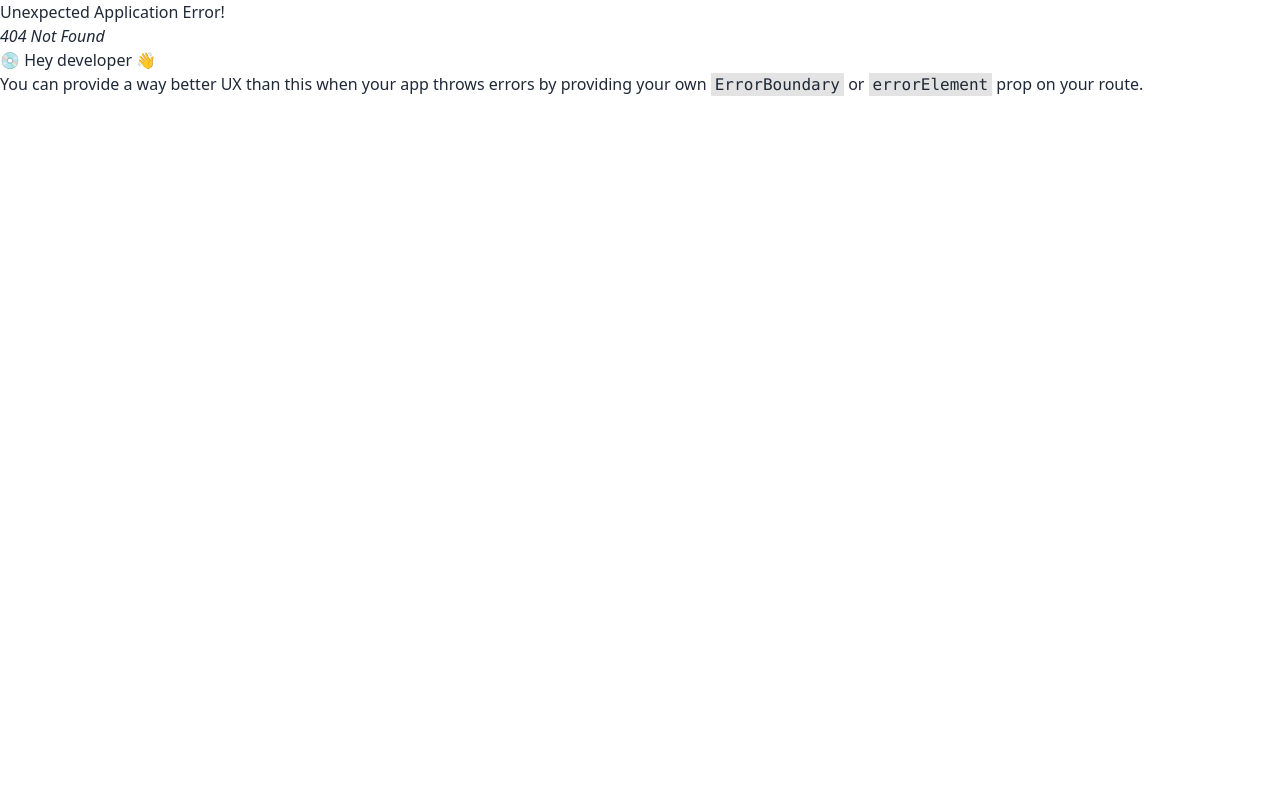
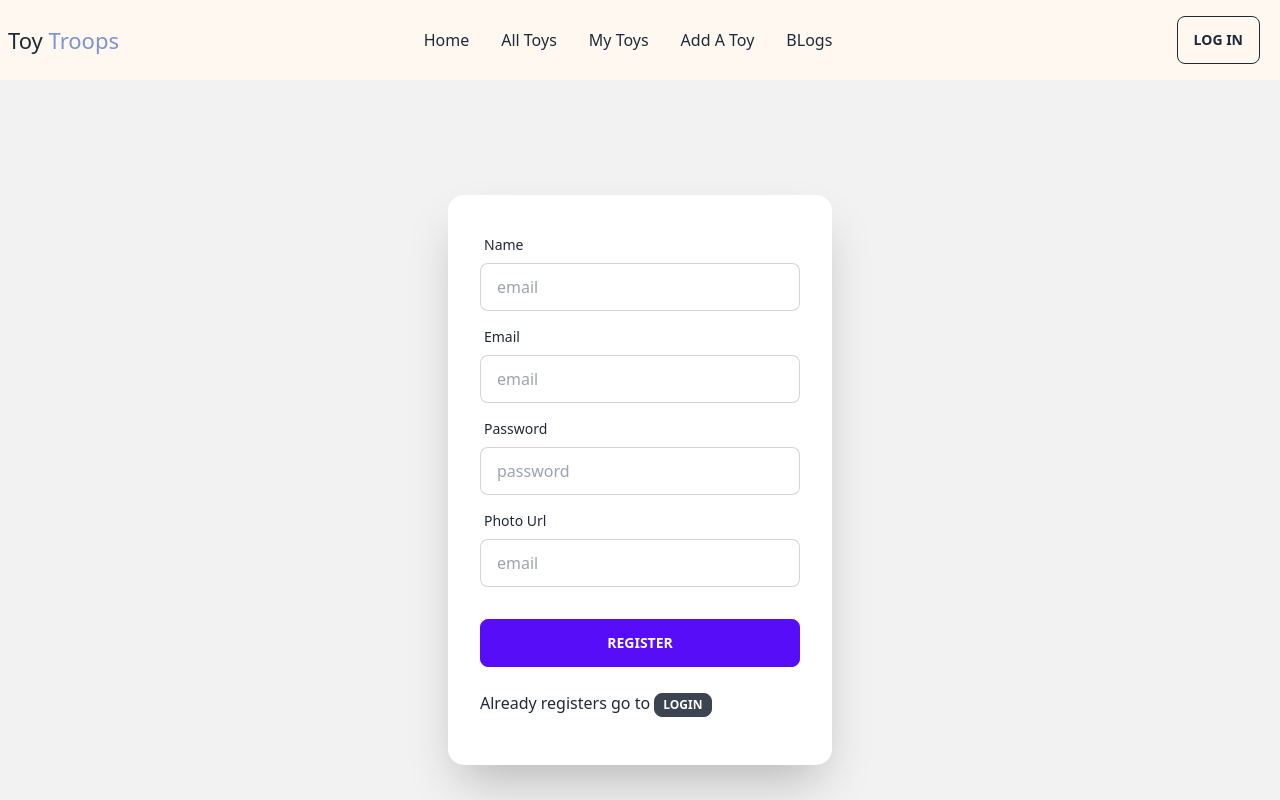
Before and after one commit to hasanm-tech/toy-troops-client, a React (Vite) app: page /register in a window 1280 px wide. Before the commit this address had no page. Shown: the top 800 px of the page. Built offline with nearby package versions, Linux system fonts and the light colour scheme.

Commit message:
login and register page added

```diff
--- a/src/App.jsx
+++ b/src/App.jsx
@@ -1,10 +1,7 @@
-import { useState } from 'react'
-import reactLogo from './assets/react.svg'
-import viteLogo from '/vite.svg'
+
 import './App.css'
 
 function App() {
-  const [count, setCount] = useState(0)
 
   return (
     <>
--- a/src/Component/Shared/Footer/Footer.jsx
+++ b/src/Component/Shared/Footer/Footer.jsx
@@ -2,8 +2,8 @@ import React from "react";
 
 const Footer = () => {
   return (
-    <>
-    <footer className="footer p-10 bg-[#fff] text-neutral-content" >
+    <section className=" bg-[#fff] footer-bg">
+        <footer className="footer p-10 container mx-auto  text-neutral-content" >
             <div className="items-center grid-flow-col">
             <h2 className="lg:text-2xl text-lg font-bold text-[#000000be]">Toy <span className="text-[#7d93cd]">Troops</span></h2>
 
@@ -35,7 +35,8 @@ const Footer = () => {
             <p>Copyright © 2023 - All right reserved</p>
         </div>
 
-    </>
+    </section>
+
   );
 };
 
--- a/src/Component/Shared/Header/Header.css
+++ b/src/Component/Shared/Header/Header.css
@@ -7,7 +7,7 @@ a:active{
     background-color: #7d93cd !important;
 }
 
-.footer{
+.footer-bg{
     background-image: url(../../../assets/footer.png);
     background-position: center;
     background-size: cover;
--- a/src/Component/Shared/Header/Header.jsx
+++ b/src/Component/Shared/Header/Header.jsx
@@ -4,7 +4,8 @@ import './Header.css'
 
 const Header = () => {
   return (
-    <div className="navbar  bg-[#fff8f0] py-4">
+    <section className=" bg-[#fff8f0]">
+        <div className="navbar container mx-auto  py-4">
         <div className="navbar-start">
             <div className="dropdown">
             <label tabIndex={0} className="btn btn-ghost lg:hidden">
@@ -76,14 +77,15 @@ const Header = () => {
 
 
         <div className="navbar-end mx-3">
-      <button className="btn btn-circle btn-outline">
-        User
+        <button className="btn btn-outline">
+            <Link to='login'>Log in</Link>
             </button>
         </div>
 
 
 
         </div>
+    </section>
   );
 };
 
--- /dev/null
+++ b/src/Pages/Login/Login.jsx
@@ -0,0 +1,39 @@
+import React from 'react';
+import { Link } from 'react-router-dom';
+
+const Login = () => {
+    return (
+        <section>
+            <div className="hero min-h-screen bg-base-200">
+                <div className="hero-content w-1/2 flex-col lg:flex-row-reverse">
+                    <div className="card flex-shrink-0 w-full max-w-sm shadow-2xl bg-base-100">
+                    <div className="card-body">
+                        <div className="form-control">
+                        <label className="label">
+                            <span className="label-text">Email</span>
+                        </label>
+                        <input type="text" name='email' placeholder="email" className="input input-bordered" />
+                        </div>
+                        <div className="form-control">
+                        <label className="label">
+                            <span className="label-text">Password</span>
+                        </label>
+                        <input type="text" name='pass' placeholder="password" className="input input-bordered" />
+                        <label className="label">
+                            <a href="#" className="label-text-alt link link-hover">Forgot password?</a>
+                        </label>
+                        </div>
+                        <div className="form-control mt-6">
+                        <button className="btn btn-primary">Login</button>
+                        </div>
+
+                        <p className='py-4'>New user go to <button className='btn btn-xs'><Link to='/register'>Register</Link></button></p>
+                    </div>
+                    </div>
+                </div>
+                </div>
+        </section>
+    );
+};
+
+export default Login;
--- /dev/null
+++ b/src/Pages/Register/Register.jsx
@@ -0,0 +1,70 @@
+import React from 'react';
+import { Link } from 'react-router-dom';
+
+const Register = () => {
+
+    const handleRegister = e => {
+        e.preventDefault()
+        const form = e.target;
+        const name = form.name.value;
+        const email = form.email.value;
+        const pass = form.pass.value;
+        const photo = form.photo.value;
+        console.log(name,email,pass,photo)
+    }
+     return (
+        <section>
+            <div className="hero min-h-screen bg-base-200 py-20">
+                <div className="hero-content w-1/2 flex-col lg:flex-row-reverse">
+                    <div className="card flex-shrink-0 w-full max-w-sm shadow-2xl bg-base-100">
+                    <form onSubmit={handleRegister}>
+                    <div className="card-body">
+                        <div className="form-control">
+
+                        <label className="label">
+                            <span className="label-text">Name</span>
+                        </label>
+                        <input type="text" name='name' placeholder="email" className="input input-bordered" />
+                        </div>
+
+                        <div className='form-control'>
+                        <label className="label">
+                            <span className="label-text">Email</span>
+                        </label>
+                        <input type="text" name='email' placeholder="email" className="input input-bordered" />
+                        </div>
+
+
+                        <div className="form-control">
+                        <label className="label">
+                            <span className="label-text">Password</span>
+                        </label>
+                        <input type="text" name='pass' placeholder="password" className="input input-bordered" />
+                        </div>
+
+
+                        <div className="form-control">
+                        <label className="label">
+                            <span className="label-text">Photo Url</span>
+                        </label>
+                        <input type="text" name='photo' placeholder="email" className="input input-bordered" />
+                        </div>
+
+
+
+                        <div className="form-control mt-6">
+                        <button className="btn btn-primary">Register</button>
+                        </div>
+
+                        <p className='py-4'>Already registers go to <button className='btn btn-xs'><Link to='/login'>Login</Link></button></p>
+
+                    </div>
+                    </form>
+                    </div>
+                </div>
+                </div>
+        </section>
+    );
+};
+
+export default Register;
```
Also changed, not shown: src/Routes/Routes.jsx (+10 -0 lines). Lines whose indentation alone changed are shown as unchanged.
